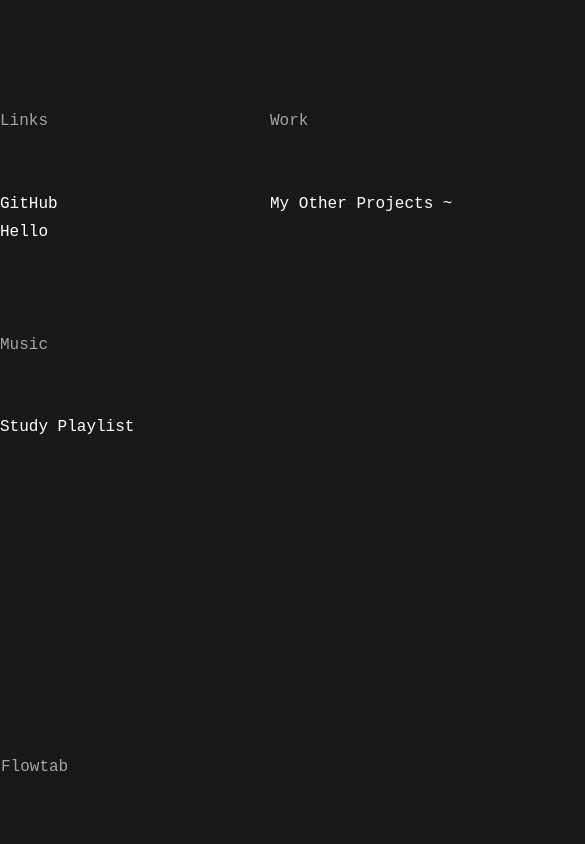
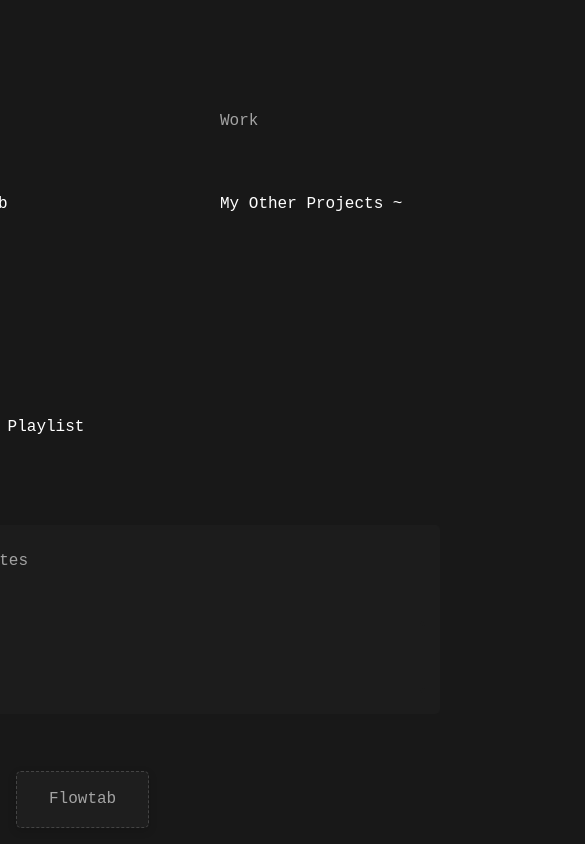
Before and after one commit to slowresonance/flow-tab, a React (Create React App) app: page / in a window 390 px wide. Shown: the top 844 px of the page, 585 px wide, since content can reach past the window. Built offline with nearby package versions, Linux system fonts and the light colour scheme.

Commit message:
CSS for Responsiveness

```diff
--- a/src/components/Menu.js
+++ b/src/components/Menu.js
@@ -18,7 +18,7 @@ const Menu = ({
         id="menu"
         onMouseEnter={() => setMenuActive(true)}
         onMouseLeave={() => setMenuActive(false)}
-        className={`${menuActive && "active"}`}
+        className={`${(menuActive || editorMode !== "unset") && "active"}`}
       >
         <span id="left">
           <span
--- a/src/styling/style.css
+++ b/src/styling/style.css
@@ -11,6 +11,7 @@ body {
   height: calc(100% - 5em);
   color: var(--links-text-color);
   background-color: var(--background-color);
+  padding: 0 2em 4em 2em;
 }
 
 a {
@@ -38,21 +39,19 @@ textarea {
 }
 
 #root {
-  padding: 5em 0;
+  padding: 5em 0 0 0;
 }
 
 #app {
-  width: 1050px;
+  max-width: 1050px;
   margin: 0 auto;
 }
 
 #grid {
   display: flex;
-  flex-wrap: wrap;
 }
 #grid #links {
   display: flex;
-  flex-wrap: wrap;
   margin-right: 50px;
 }
 #grid #links .section {
@@ -134,9 +133,10 @@ a.flow::after {
 }
 
 #interface {
-  position: absolute;
+  position: fixed;
   bottom: 3em;
   z-index: 10;
+  display: inline-block;
 }
 #interface #msg-board {
   display: flex;
@@ -192,6 +192,10 @@ a.flow::after {
   position: relative;
   display: flex;
   justify-content: space-between;
+  max-width: -webkit-max-content;
+  max-width: -moz-max-content;
+  max-width: max-content;
+  border-radius: 5px;
   padding: 1em 2em;
   margin-left: -2em;
   margin-right: -1em;
@@ -200,8 +204,9 @@ a.flow::after {
 }
 #interface #menu.active {
   box-sizing: border-box;
-  border: 1px dashed #2e2e2e;
-  background-color: var(--notes-background);
+  border: 1px dashed #444;
+  background-color: var(--menu-background-color);
+  max-width: 534px;
 }
 #interface #menu .item {
   cursor: pointer;
@@ -234,9 +239,9 @@ a.flow::after {
   --editor-background: #ffffff;
   --menu-text-color: #a3a3a3;
   --menu-text-hover-color: #ffffff;
+  --menu-background-color: #1e1e1e;
   --scrollbar-color: #333333;
   --scrollbar-hover-color: #444444;
-  --menu-saved-color: #4caf50;
 }
 
 ::-moz-selection {
@@ -267,4 +272,35 @@ a.flow::after {
 
 *::-webkit-scrollbar-thumb:hover {
   background-color: var(--scrollbar-hover-color);
+}
+
+@media (max-width: 1150px) {
+  body {
+    padding: 0 2em 8em 2em;
+  }
+  #grid {
+    justify-content: center;
+    flex-direction: column;
+    align-items: center;
+  }
+  #grid #links {
+    margin-right: 0px;
+    margin-bottom: 5em;
+  }
+  #grid #links #s02 {
+    margin-right: 0px;
+  }
+  #grid #notes {
+    width: 490px;
+    box-sizing: border-box;
+  }
+  #interface {
+    left: 3em;
+    bottom: 1em;
+  }
+  #interface #menu {
+    background-color: var(--menu-background-color);
+    border: 1px dashed #444;
+    box-shadow: 0 3px 8px rgba(0, 0, 0, 0.15);
+  }
 }/*# sourceMappingURL=style.css.map */
--- a/src/styling/style.scss
+++ b/src/styling/style.scss
@@ -13,6 +13,8 @@ body {
 
   color: var(--links-text-color);
   background-color: var(--background-color);
+
+  padding: 0 2em 4em 2em;
 }
 
 a {
@@ -39,21 +41,19 @@ textarea {
 }
 
 #root {
-  padding: 5em 0;
+  padding: 5em 0 0 0;
 }
 
 #app {
-  width: 1050px;
+  max-width: 1050px;
   margin: 0 auto;
 }
 
 #grid {
   display: flex;
-  flex-wrap: wrap;
 
   #links {
     display: flex;
-    flex-wrap: wrap;
     margin-right: 50px;
     .section {
       min-width: 220px;
@@ -146,9 +146,10 @@ a.flow {
 }
 
 #interface {
-  position: absolute;
+  position: fixed;
   bottom: 3em;
   z-index: 10;
+  display: inline-block;
 
   #msg-board {
     display: flex;
@@ -215,6 +216,8 @@ a.flow {
     position: relative;
     display: flex;
     justify-content: space-between;
+    max-width: max-content;
+    border-radius: 5px;
 
     padding: 1em 2em;
     margin-left: -2em;
@@ -225,8 +228,9 @@ a.flow {
 
     &.active {
       box-sizing: border-box;
-      border: 1px dashed #2e2e2e;
-      background-color: var(--notes-background);
+      border: 1px dashed #444;
+      background-color: var(--menu-background-color);
+      max-width: 534px;
     }
 
     .item {
@@ -265,9 +269,9 @@ a.flow {
   --editor-background: #ffffff;
   --menu-text-color: #a3a3a3;
   --menu-text-hover-color: #ffffff;
+  --menu-background-color: #1e1e1e;
   --scrollbar-color: #333333;
   --scrollbar-hover-color: #444444;
-  --menu-saved-color: #4caf50;
 }
 
 ::-moz-selection {
@@ -299,3 +303,41 @@ a.flow {
 *::-webkit-scrollbar-thumb:hover {
   background-color: var(--scrollbar-hover-color);
 }
+
+@media (max-width: 1150px) {
+  body {
+    padding: 0 2em 8em 2em;
+  }
+
+  #grid {
+    justify-content: center;
+    flex-direction: column;
+    align-items: center;
+
+    #links {
+      margin-right: 0px;
+      margin-bottom: 5em;
+
+      #s02 {
+        margin-right: 0px;
+      }
+    }
+
+    #notes {
+      width: 490px;
+      box-sizing: border-box;
+    }
+  }
+
+  #interface {
+    left: 3em;
+    bottom: 1em;
+
+    #menu {
+      background-color: var(--menu-background-color);
+      border: 1px dashed #444;
+
+      box-shadow: 0 3px 8px rgb(0 0 0 / 15%);
+    }
+  }
+}
```
Also changed, not shown: 1 other file (tests, documents, lock files or other folders).
